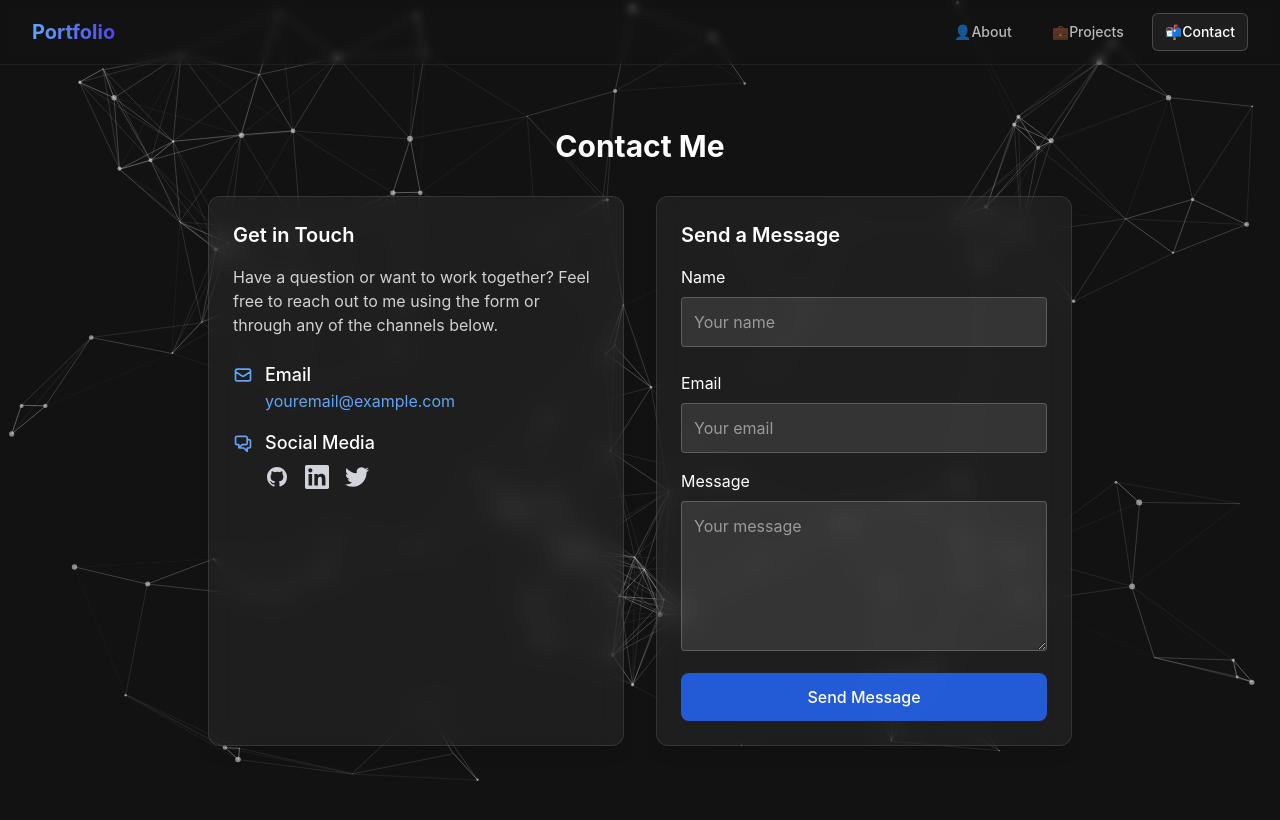
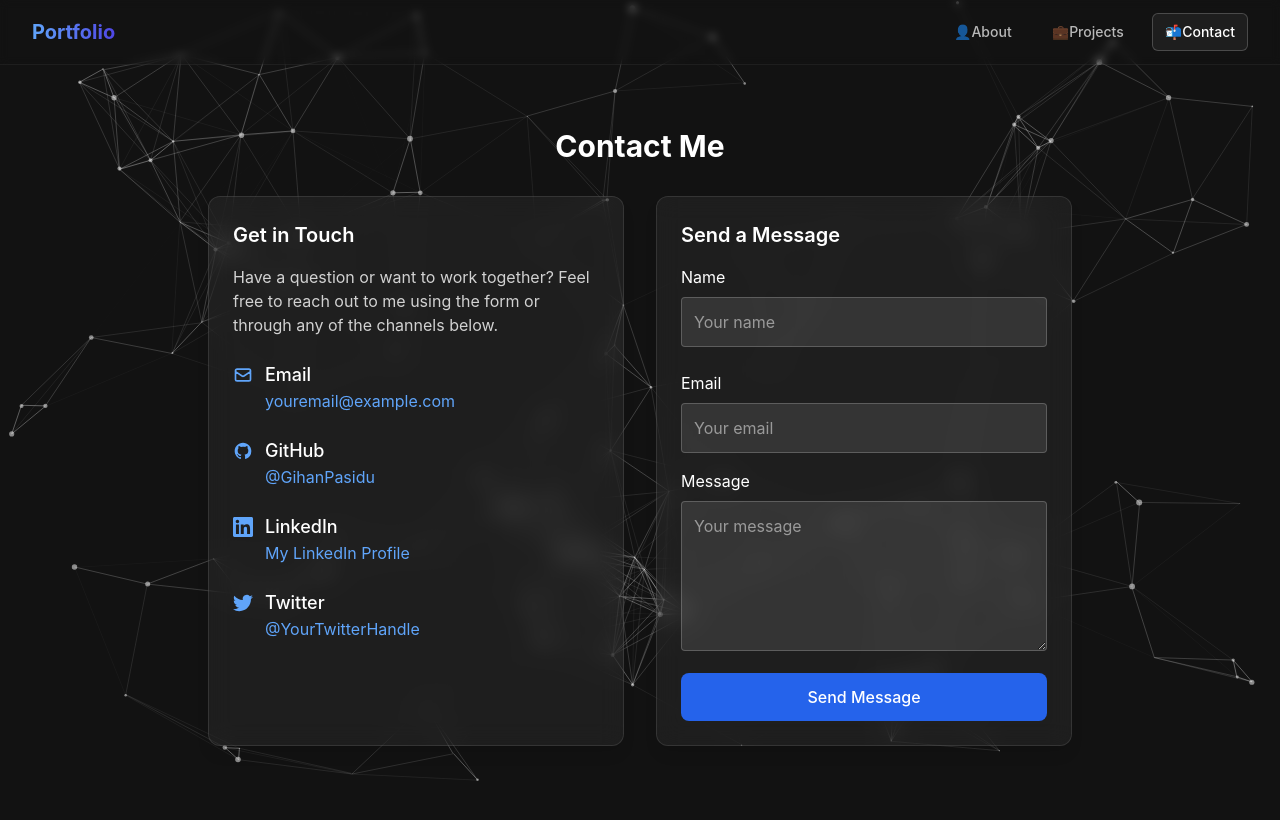
Before and after one commit to GihanPasidu/portfolio, a React (Create React App) app: page /contact in a window 1280 px wide. Shown: the top 820 px of the page. Built offline with nearby package versions, Linux system fonts and the light colour scheme.

Commit message:
Update Contact.tsx

```diff
--- a/src/pages/Contact.tsx
+++ b/src/pages/Contact.tsx
@@ -50,7 +50,9 @@ const Contact: React.FC = () => {
               Have a question or want to work together? Feel free to reach out to me using the form or through any of the channels below.
             </p>
 
-            <div className="space-y-4">
+            {/* Social Media Links - Vertical Layout */}
+            <div className="space-y-6">
+              {/* Email */}
               <div className="flex items-start space-x-3">
                 <svg className="w-5 h-5 mt-1 text-blue-400" fill="none" stroke="currentColor" viewBox="0 0 24 24">
                   <path strokeLinecap="round" strokeLinejoin="round" strokeWidth="2" d="M3 8l7.89 5.26a2 2 0 002.22 0L21 8M5 19h14a2 2 0 002-2V7a2 2 0 00-2-2H5a2 2 0 00-2 2v10a2 2 0 002 2z" />
@@ -61,29 +63,36 @@ const Contact: React.FC = () => {
                 </div>
               </div>
 
+              {/* GitHub */}
               <div className="flex items-start space-x-3">
-                <svg className="w-5 h-5 mt-1 text-blue-400" fill="none" stroke="currentColor" viewBox="0 0 24 24">
-                  <path strokeLinecap="round" strokeLinejoin="round" strokeWidth="2" d="M17 8h2a2 2 0 012 2v6a2 2 0 01-2 2h-2v4l-4-4H9a1.994 1.994 0 01-1.414-.586m0 0L11 14h4a2 2 0 002-2V6a2 2 0 00-2-2H5a2 2 0 00-2 2v6a2 2 0 002 2h2v4l.586-.586z" />
+                <svg className="w-5 h-5 mt-1 text-blue-400" fill="currentColor" viewBox="0 0 24 24">
+                  <path fillRule="evenodd" d="M12 2C6.477 2 2 6.484 2 12.017c0 4.425 2.865 8.18 6.839 9.504.5.092.682-.217.682-.483 0-.237-.008-.868-.013-1.703-2.782.605-3.369-1.343-3.369-1.343-.454-1.158-1.11-1.466-1.11-1.466-.908-.62.069-.608.069-.608 1.003.07 1.531 1.032 1.531 1.032.892 1.53 2.341 1.088 2.91.832.092-.647.35-1.088.636-1.338-2.22-.253-4.555-1.113-4.555-4.951 0-1.093.39-1.988 1.029-2.688-.103-.253-.446-1.272.098-2.65 0 0 .84-.27 2.75 1.026A9.564 9.564 0 0112 6.844c.85.004 1.705.115 2.504.337 1.909-1.296 2.747-1.027 2.747-1.027.546 1.379.202 2.398.1 2.651.64.7 1.028 1.595 1.028 2.688 0 3.848-2.339 4.695-4.566 4.943.359.309.678.92.678 1.855 0 1.338-.012 2.419-.012 2.747 0 .268.18.58.688.482A10.019 10.019 0 0022 12.017C22 6.484 17.522 2 12 2z" clipRule="evenodd" />
                 </svg>
                 <div>
-                  <h3 className="text-lg font-medium text-white">Social Media</h3>
-                  <div className="flex space-x-4 mt-2">
-                    <a href="https://github.com/GihanPasidu" target="_blank" rel="noopener noreferrer" className="text-gray-300 hover:text-white transition-colors">
-                      <svg className="w-6 h-6" fill="currentColor" viewBox="0 0 24 24">
-                        <path fillRule="evenodd" d="M12 2C6.477 2 2 6.484 2 12.017c0 4.425 2.865 8.18 6.839 9.504.5.092.682-.217.682-.483 0-.237-.008-.868-.013-1.703-2.782.605-3.369-1.343-3.369-1.343-.454-1.158-1.11-1.466-1.11-1.466-.908-.62.069-.608.069-.608 1.003.07 1.531 1.032 1.531 1.032.892 1.53 2.341 1.088 2.91.832.092-.647.35-1.088.636-1.338-2.22-.253-4.555-1.113-4.555-4.951 0-1.093.39-1.988 1.029-2.688-.103-.253-.446-1.272.098-2.65 0 0 .84-.27 2.75 1.026A9.564 9.564 0 0112 6.844c.85.004 1.705.115 2.504.337 1.909-1.296 2.747-1.027 2.747-1.027.546 1.379.202 2.398.1 2.651.64.7 1.028 1.595 1.028 2.688 0 3.848-2.339 4.695-4.566 4.943.359.309.678.92.678 1.855 0 1.338-.012 2.419-.012 2.747 0 .268.18.58.688.482A10.019 10.019 0 0022 12.017C22 6.484 17.522 2 12 2z" clipRule="evenodd" />
-                      </svg>
-                    </a>
-                    <a href="https://linkedin.com/in/" target="_blank" rel="noopener noreferrer" className="text-gray-300 hover:text-white transition-colors">
-                      <svg className="w-6 h-6" fill="currentColor" viewBox="0 0 24 24">
-                        <path d="M20.447 20.452h-3.554v-5.569c0-1.328-.027-3.037-1.852-3.037-1.853 0-2.136 1.445-2.136 2.939v5.667H9.351V9h3.414v1.561h.046c.477-.9 1.637-1.85 3.37-1.85 3.601 0 4.267 2.37 4.267 5.455v6.286zM5.337 7.433c-1.144 0-2.063-.926-2.063-2.065 0-1.138.92-2.063 2.063-2.063 1.14 0 2.064.925 2.064 2.063 0 1.139-.925 2.065-2.064 2.065zm1.782 13.019H3.555V9h3.564v11.452zM22.225 0H1.771C.792 0 0 .774 0 1.729v20.542C0 23.227.792 24 1.771 24h20.451C23.2 24 24 23.227 24 22.271V1.729C24 .774 23.2 0 22.222 0h.003z" />
-                      </svg>
-                    </a>
-                    <a href="https://twitter.com/" target="_blank" rel="noopener noreferrer" className="text-gray-300 hover:text-white transition-colors">
-                      <svg className="w-6 h-6" fill="currentColor" viewBox="0 0 24 24">
-                        <path d="M23.953 4.57a10 10 0 01-2.825.775 4.958 4.958 0 002.163-2.723 10.054 10.054 0 01-3.127 1.196 4.92 4.92 0 00-8.384 4.482C7.69 8.095 4.067 6.13 1.64 3.162a4.822 4.822 0 00-.666 2.475c0 1.71.87 3.213 2.188 4.096a4.904 4.904 0 01-2.228-.616v.06a4.923 4.923 0 003.946 4.827 4.996 4.996 0 01-2.212.085 4.936 4.936 0 004.604 3.417 9.867 9.867 0 01-6.102 2.105c-.39 0-.779-.023-1.17-.067a13.995 13.995 0 007.557 2.209c9.053 0 13.998-7.496 13.998-13.985 0-.21 0-.42-.015-.63A9.935 9.935 0 0024 4.59z" />
-                      </svg>
-                    </a>
-                  </div>
+                  <h3 className="text-lg font-medium text-white">GitHub</h3>
+                  <a href="https://github.com/GihanPasidu" target="_blank" rel="noopener noreferrer" className="text-blue-400 hover:text-blue-300 transition-colors">@GihanPasidu</a>
+                </div>
+              </div>
+
+              {/* LinkedIn */}
+              <div className="flex items-start space-x-3">
+                <svg className="w-5 h-5 mt-1 text-blue-400" fill="currentColor" viewBox="0 0 24 24">
+                  <path d="M20.447 20.452h-3.554v-5.569c0-1.328-.027-3.037-1.852-3.037-1.853 0-2.136 1.445-2.136 2.939v5.667H9.351V9h3.414v1.561h.046c.477-.9 1.637-1.85 3.37-1.85 3.601 0 4.267 2.37 4.267 5.455v6.286zM5.337 7.433c-1.144 0-2.063-.926-2.063-2.065 0-1.138.92-2.063 2.063-2.063 1.14 0 2.064.925 2.064 2.063 0 1.139-.925 2.065-2.064 2.065zm1.782 13.019H3.555V9h3.564v11.452zM22.225 0H1.771C.792 0 0 .774 0 1.729v20.542C0 23.227.792 24 1.771 24h20.451C23.2 24 24 23.227 24 22.271V1.729C24 .774 23.2 0 22.222 0h.003z" />
+                </svg>
+                <div>
+                  <h3 className="text-lg font-medium text-white">LinkedIn</h3>
+                  <a href="https://linkedin.com/in/" target="_blank" rel="noopener noreferrer" className="text-blue-400 hover:text-blue-300 transition-colors">My LinkedIn Profile</a>
+                </div>
+              </div>
+
+              {/* Twitter/X */}
+              <div className="flex items-start space-x-3">
+                <svg className="w-5 h-5 mt-1 text-blue-400" fill="currentColor" viewBox="0 0 24 24">
+                  <path d="M23.953 4.57a10 10 0 01-2.825.775 4.958 4.958 0 002.163-2.723 10.054 10.054 0 01-3.127 1.196 4.92 4.92 0 00-8.384 4.482C7.69 8.095 4.067 6.13 1.64 3.162a4.822 4.822 0 00-.666 2.475c0 1.71.87 3.213 2.188 4.096a4.904 4.904 0 01-2.228-.616v.06a4.923 4.923 0 003.946 4.827 4.996 4.996 0 01-2.212.085 4.936 4.936 0 004.604 3.417 9.867 9.867 0 01-6.102 2.105c-.39 0-.779-.023-1.17-.067a13.995 13.995 0 007.557 2.209c9.053 0 13.998-7.496 13.998-13.985 0-.21 0-.42-.015-.63A9.935 9.935 0 0024 4.59z" />
+                </svg>
+                <div>
+                  <h3 className="text-lg font-medium text-white">Twitter</h3>
+                  <a href="https://twitter.com/" target="_blank" rel="noopener noreferrer" className="text-blue-400 hover:text-blue-300 transition-colors">@YourTwitterHandle</a>
                 </div>
               </div>
             </div>
@@ -93,7 +102,7 @@ const Contact: React.FC = () => {
             <h2 className="text-xl font-semibold mb-4 text-white">Send a Message</h2>
 
             {submitResult && (
-              <div className={`mb-6 p-4 rounded-lg ${submitResult.success ? 'bg-green-800/30 text-green-200' : 'bg-red-800/30 text-red-200'}`}>
+              <div className={`mb-6 p-4 rounded-lg ${submitResult.success ? 'bg-green-800/50 text-green-200' : 'bg-red-800/50 text-red-200'}`}>
                 {submitResult.message}
               </div>
             )}
@@ -108,7 +117,7 @@ const Contact: React.FC = () => {
                   value={formState.name}
                   onChange={handleChange}
                   placeholder="Your name"
-                  className="w-full p-3 bg-white/10 border border-white/10 rounded-lg focus:outline-none focus:ring-2 focus:ring-blue-500 text-white"
+                  className="w-full p-3 bg-white/10 border border-white/20 rounded-lg focus:outline-none focus:ring-2 focus:ring-blue-500 text-white"
                   required
                 />
               </div>
@@ -122,7 +131,7 @@ const Contact: React.FC = () => {
                   value={formState.email}
                   onChange={handleChange}
                   placeholder="Your email"
-                  className="w-full p-3 bg-white/10 border border-white/10 rounded-lg focus:outline-none focus:ring-2 focus:ring-blue-500 text-white"
+                  className="w-full p-3 bg-white/10 border border-white/20 rounded-lg focus:outline-none focus:ring-2 focus:ring-blue-500 text-white"
                   required
                 />
               </div>
@@ -136,14 +145,14 @@ const Contact: React.FC = () => {
                   onChange={handleChange}
                   placeholder="Your message"
                   rows={5}
-                  className="w-full p-3 bg-white/10 border border-white/10 rounded-lg focus:outline-none focus:ring-2 focus:ring-blue-500 text-white"
+                  className="w-full p-3 bg-white/10 border border-white/20 rounded-lg focus:outline-none focus:ring-2 focus:ring-blue-500 text-white"
                   required
                 ></textarea>
               </div>
 
               <button
                 type="submit"
-                className="w-full py-3 px-4 bg-blue-600/90 hover:bg-blue-700 text-white font-medium rounded-lg transition-colors duration-300 flex justify-center items-center"
+                className="w-full py-3 px-4 bg-blue-600 hover:bg-blue-700 text-white font-medium rounded-lg transition-colors duration-300 flex justify-center items-center"
                 disabled={isSubmitting}
               >
                 {isSubmitting ? (
```
